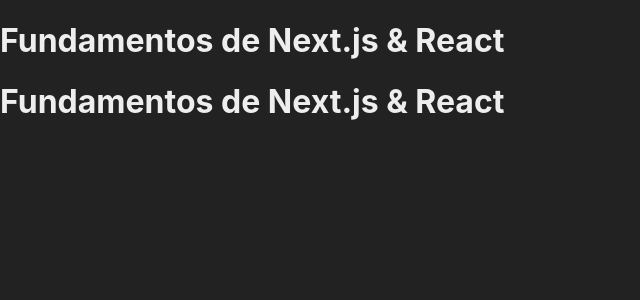
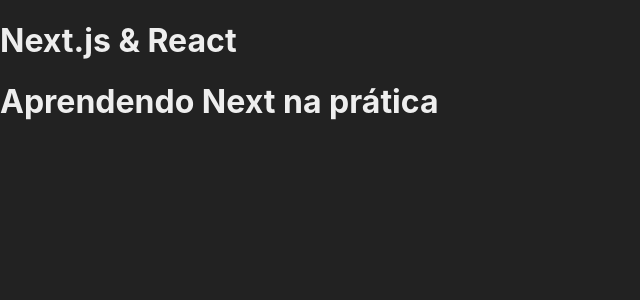
Before and after one commit to Henrique-Franca/Clear-Basico, a Next.js app: page /exemplo in a window 1280 px wide. Shown: the top 300 px of the page, without its empty margins (0-640 px from the left). Built offline with nearby package versions, Linux system fonts and the light colour scheme.

Commit message:
Propriedades de Componentes

```diff
--- a/src/components/Cabecalho.jsx
+++ b/src/components/Cabecalho.jsx
@@ -1,8 +1,8 @@
-export default function Cabecalho(){
+export default function Cabecalho(props){
 
     return(
         <header>
-            <h1>Fundamentos de Next.js & React</h1>
+            <h1>{props.titulo}</h1>
         </header>
     )
 
--- a/src/pages/exemplo.jsx
+++ b/src/pages/exemplo.jsx
@@ -4,8 +4,8 @@
 
     return (
         <div>
-            <Cabecalho/>
-            <Cabecalho/>
+            <Cabecalho titulo="Next.js & React"/>
+            <Cabecalho titulo="Aprendendo Next na prática"/>
         </div>
     )
 
```
